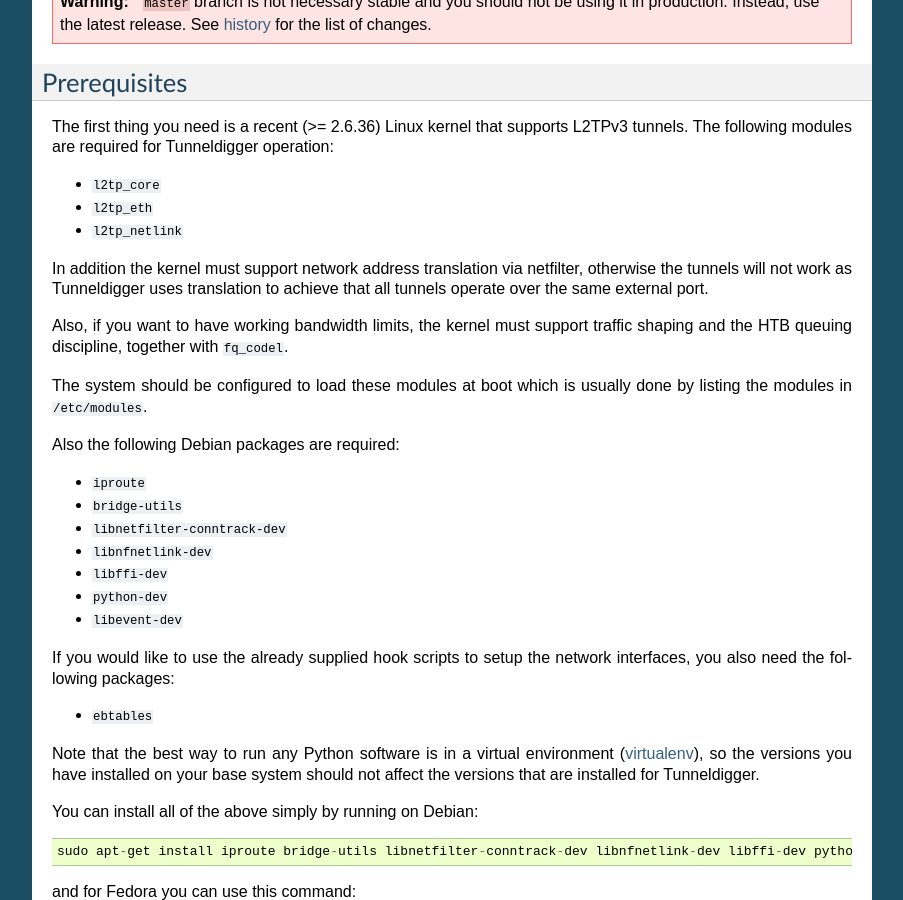
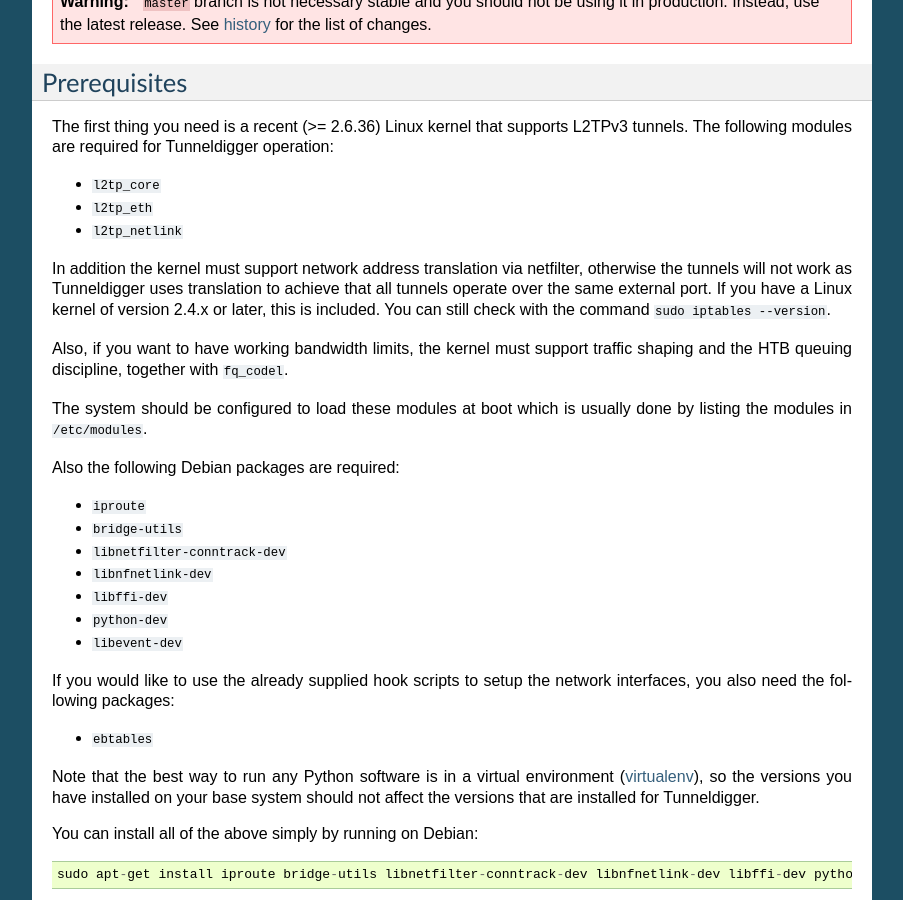
Before and after one commit to wlanslovenija/tunneldigger, a Sphinx documentation site: the page built from docs/server.rst, in a window 1280 px wide and 900 px high, scrolled down 514 px. Shown: the whole window, without its empty margins (198-1101 px from the left). Built offline with Sphinx 7.4.7, drawn with Linux system fonts in a browser that asks for light colours.

Commit message:
Describe check for netfilter
fixes https://github.com/wlanslovenija/tunneldigger/issues/95

```diff
--- a/docs/server.rst
+++ b/docs/server.rst
@@ -45,6 +45,8 @@
 In addition the kernel must support network address translation via netfilter,
 otherwise the tunnels will not work as Tunneldigger uses translation to achieve
 that all tunnels operate over the same external port.
+If you have a Linux kernel of version 2.4.x or later, this is included.
+You can still check with the command ``sudo iptables --version``.
 
 Also, if you want to have working bandwidth limits, the kernel must support traffic
 shaping and the HTB queuing discipline, together with ``fq_codel``.
```
